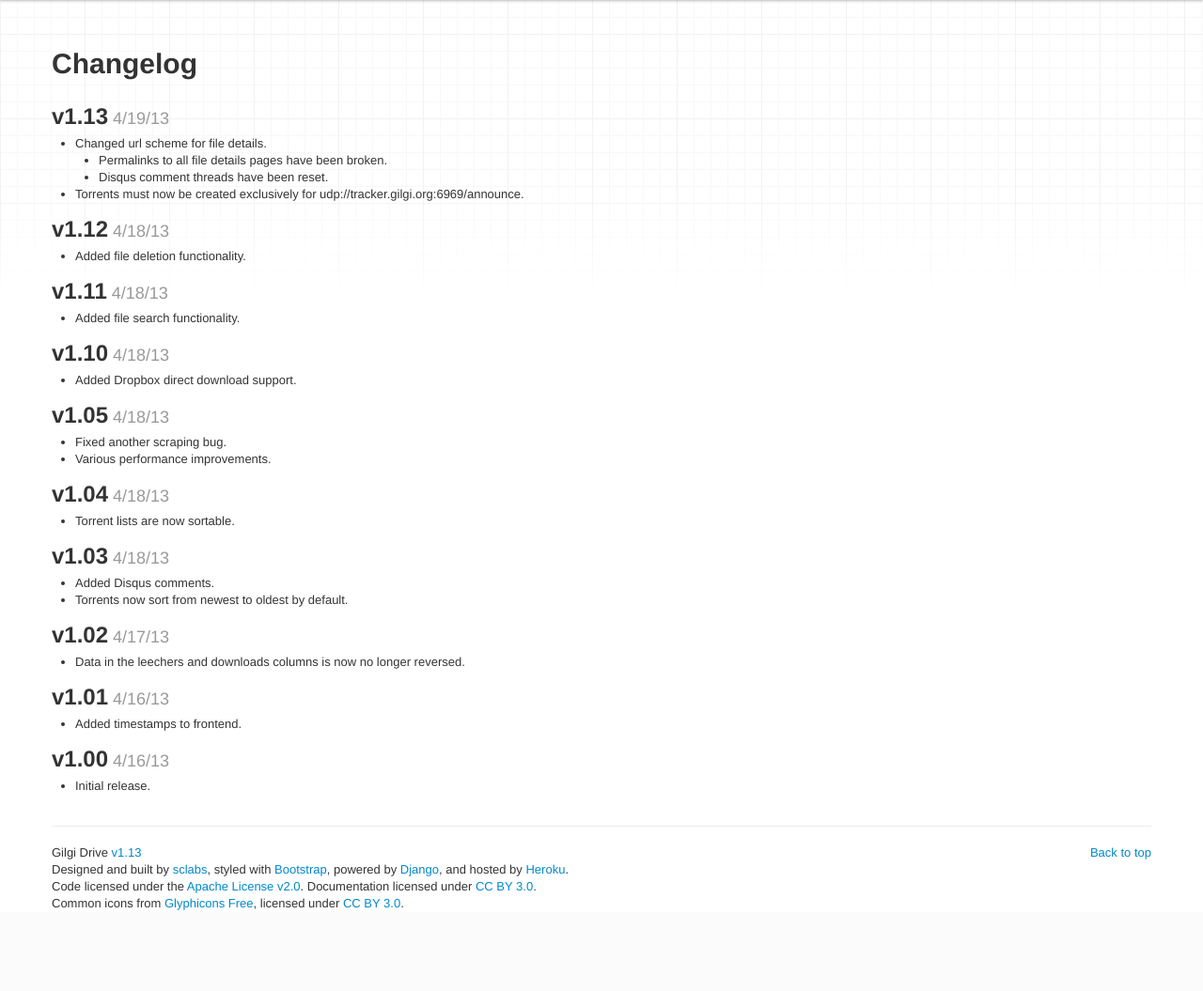
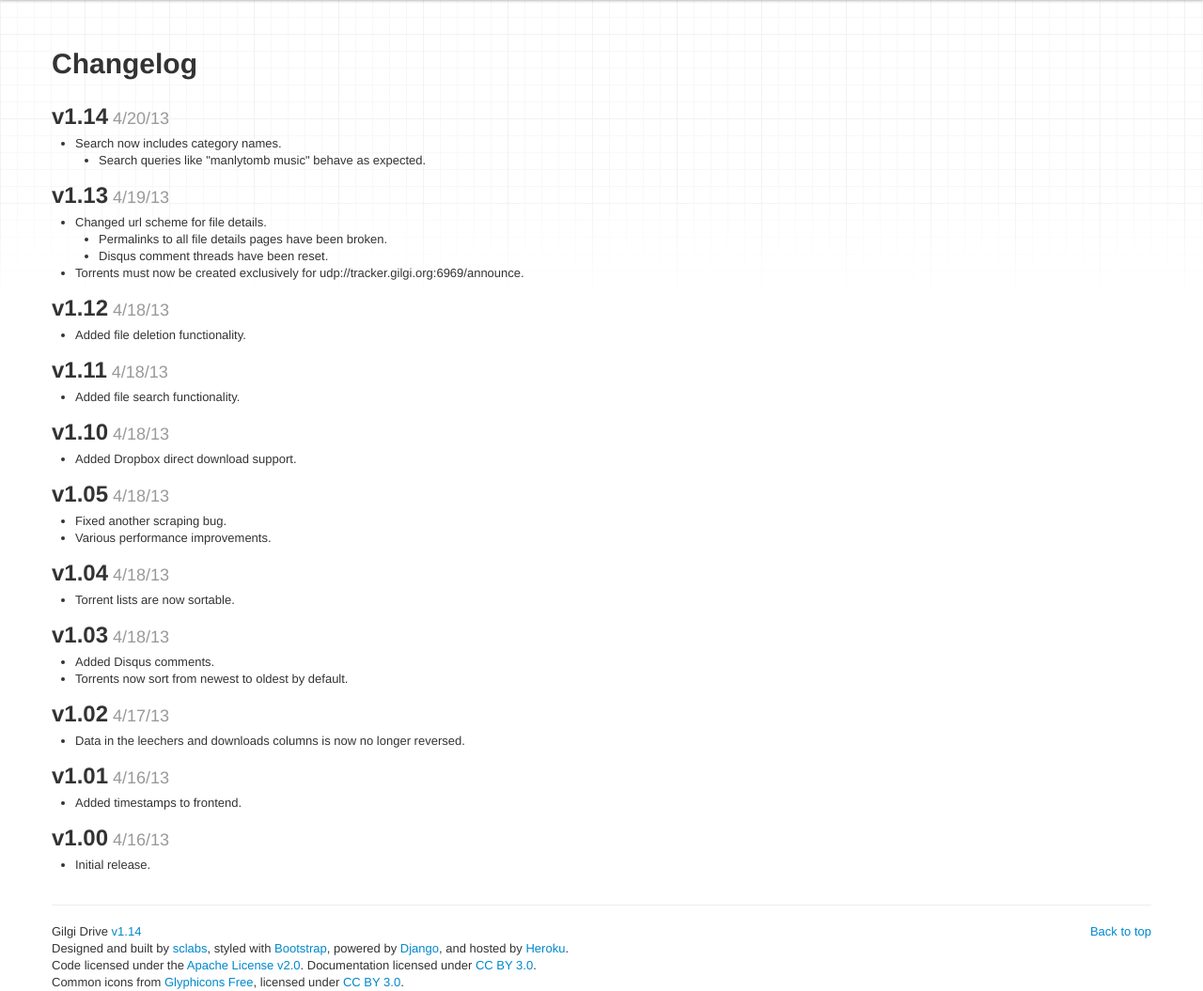
Before and after one commit to sclabs/gilgidrive, a Django app: page /changelog/ in a window 1280 px wide. Shown: the part 40-1095 px from the top of the page at 94% size. Before the commit the page ends 1009 px from the top, so only its background shows below. Run offline with Django 3.2, Linux system fonts and the light colour scheme; data that the repository does not hold is empty; parts of the project's set-up code (start-up, migrations or seed data) failed here and were passed over; some libraries are stand-ins or nearby versions.

Commit message:
search category names

```diff
--- a/drive/templates/changelog.html
+++ b/drive/templates/changelog.html
@@ -5,6 +5,15 @@
 {% block content %}
 
 <h1>Changelog</h1>
+
+<h2>v1.14<small> 4/20/13</small></h2>
+<ul>
+  <li>Search now includes category names.
+    <ul>
+      <li>Search queries like "manlytomb music" behave as expected.</li>
+    </ul>
+  </li>
+</ul>
 
 <h2>v1.13<small> 4/19/13</small></h2>
 <ul>
--- a/drive/views.py
+++ b/drive/views.py
@@ -74,7 +74,7 @@ class SearchView(ListView):
         files = None
         if ('query' in self.request.GET) and self.request.GET['query'].strip():
             query_string = self.request.GET['query']
-            file_query = get_query(query_string, ['title', 'description', 'user__username'],)
+            file_query = get_query(query_string, ['title', 'description', 'user__username', 'category__name'],)
             files = File.objects.filter(file_query)
         if files:
             for file in files:
--- a/gilgidrive/templates/includes/footer.html
+++ b/gilgidrive/templates/includes/footer.html
@@ -3,7 +3,7 @@
 <footer class="footer">
   <hr/>
   <p class="pull-right"><a href="#">Back to top</a></p>
-  <p>Gilgi Drive <a href="{% url 'changelog' %}">v1.13</a></p>
+  <p>Gilgi Drive <a href="{% url 'changelog' %}">v1.14</a></p>
   <p>Designed and built by <a href="http://sclabs.gilgi.org/">sclabs</a>, styled with <a href="http://twitter.github.com/bootstrap/">Bootstrap</a>, powered by <a href="https://www.djangoproject.com">Django</a>, and hosted by <a href="http://www.heroku.com">Heroku</a>.</p>
   <p>Code licensed under the <a href="http://www.apache.org/licenses/LICENSE-2.0" target="_blank">Apache License v2.0</a>. Documentation licensed under <a href="http://creativecommons.org/licenses/by/3.0/">CC BY 3.0</a>.</p>
   <p>Common icons from <a href="http://glyphicons.com">Glyphicons Free</a>, licensed under <a href="http://creativecommons.org/licenses/by/3.0/">CC BY 3.0</a>.</p>
```
